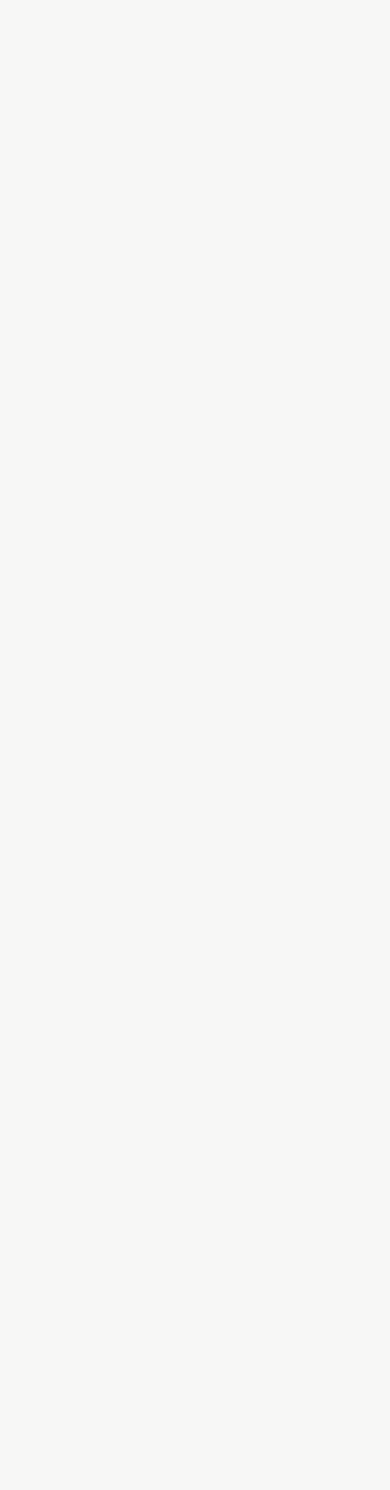
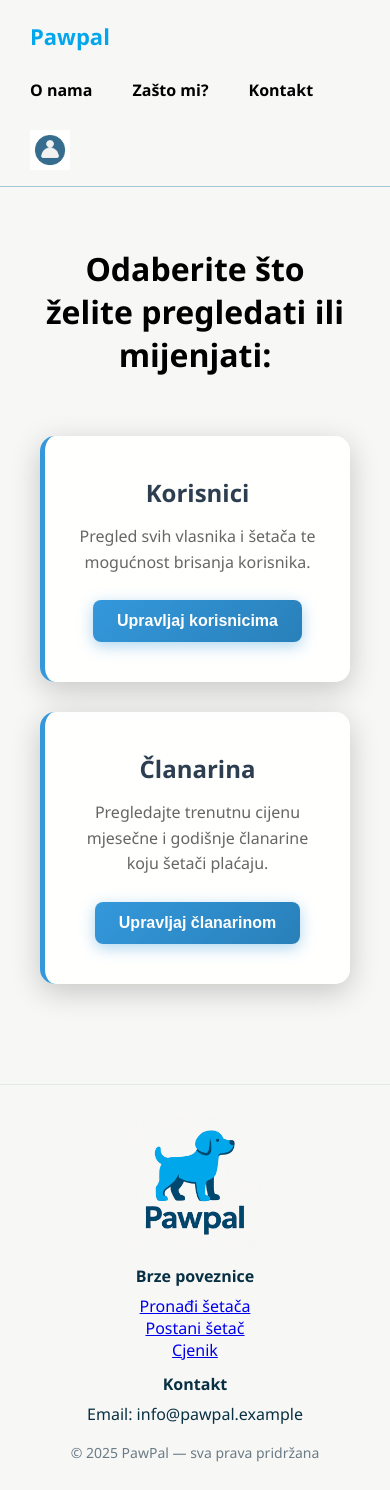
Before and after one commit to EmaZidar/PsiciUOphodnji, a React (Vite) app in the folder client/: page /admin in a window 390 px wide. Before the commit this address had no page. Before the commit the page ends 844 px from the top, so only its background shows below. Built offline with nearby package versions, Linux system fonts and the light colour scheme.

Commit message:
odabir clanarina ili korisnik
ima page i za planarinu i korisnike a na glavnom su sam gumbi

```diff
--- a/client/src/App.jsx
+++ b/client/src/App.jsx
@@ -7,6 +7,11 @@ import Register from "./pages/Register.jsx";
 import { Routes } from "react-router-dom";
 import "./style.css";
 import { BrowserRouter, Route } from "react-router-dom";
+import UlogiranAdmin from "./pages/UlogiranAdmin.jsx";
+import Korisnici from "./pages/Korisnici.jsx";
+import Clanarina from "./pages/Clanarina.jsx";
+
+
 function App() {
   return (
     <>
@@ -17,6 +22,10 @@ function App() {
           <Route path="/profil" element={<Profile />} />
           <Route path="/login" element={<Login />} />
           <Route path="/register" element={<Register />} />
+          <Route path="/admin" element={<UlogiranAdmin />} />
+          <Route path="/korisnici" element={<Korisnici />} />
+          <Route path="/clanarina" element={<Clanarina />} />
+
         </Routes>
       </BrowserRouter>
     </>
--- /dev/null
+++ b/client/src/pages/Clanarina.jsx
@@ -0,0 +1,40 @@
+import React from 'react';
+import './Clanarina.css';
+
+export default function Clanarina() {
+    //TODO: iz baze se ucita trenutna clanarina i mj i god i onda spemi u vaar i jos treba smislit kak ce gumbic radit
+    const mjclanarina="";
+    const godclanarina="";
+
+    return(
+        <>
+
+        <main className='main'>
+      <div className="admin-container">
+          <div className="admin-header">
+            <h1>Upravljanje članarinom</h1>
+          </div>
+
+          <div className="admin-content">
+
+            <div className="upravljanje">
+              <h2>Trenutna mjesečna članarina: {mjclanarina}</h2>
+              <button className='admin-btn'>Promijeni</button>
+            </div>
+
+            <div className="upravljanje">
+              <h2>Trenutna godišnja članarina: {godclanarina}</h2>
+              <button className='admin-btn'>Promijeni</button>
+            </div>
+
+          </div>
+        </div>
+      </main>
+
+        </>
+
+
+    )
+
+
+}
--- /dev/null
+++ b/client/src/pages/Korisnici.jsx
@@ -0,0 +1,33 @@
+import React from 'react';
+import './Korisnici.css';
+
+export default function Korisnici() {
+    //TODO: ovdje moraju iz baze doc svi korisnici koji nisu administratori i njih se spremit u svikorisnici
+    const svikorisnici=[{ime: "snss", prezime: "dnnncvnf"}]
+    return(
+        <>
+        <div className="admin-header">
+            <h1>Upravljanje korisnicima</h1>
+        </div>
+        <div className="admin-header">
+            <h2>Popis svih korisnika: </h2>
+        </div>
+        <div className='upravljanje'>
+        {svikorisnici.map(((k)=>(
+            <div className='jedan'>
+                <p> {k.ime} {k.prezime}
+                    <button>Obriši ga</button>
+                </p>
+
+            </div>
+        )
+        ))}
+        </div>
+
+        </>
+
+
+    )
+
+
+}
--- a/client/src/pages/UlogiranAdmin.css
+++ b/client/src/pages/UlogiranAdmin.css
@@ -1,8 +1,7 @@
-/* Admin Page Styles */
 
-.ulogiran-admin-main {
+
+.main {
   min-height: 100vh;
-  background: linear-gradient(135deg, #667eea 0%, #764ba2 100%);
   padding: 60px 40px;
   display: flex;
   align-items: center;
@@ -11,26 +10,14 @@
 
 .admin-container {
   width: 100%;
-  max-width: 1200px;
 }
 
 .admin-header {
   text-align: center;
   margin-bottom: 60px;
-  color: white;
+  color: rgb(0, 0, 0);
 }
 
-.admin-header h1 {
-  font-size: 3rem;
-  margin-bottom: 15px;
-  font-weight: 700;
-}
-
-.admin-header p {
-  font-size: 1.25rem;
-  opacity: 0.95;
-  font-weight: 400;
-}
 
 .admin-content {
   display: grid;
@@ -39,7 +26,7 @@
   margin-bottom: 40px;
 }
 
-.admin-card {
+.upravljanje {
   background: rgba(255, 255, 255, 0.95);
   border-radius: 15px;
   padding: 40px 30px;
@@ -51,33 +38,20 @@
   border-left: 5px solid #3498db;
 }
 
-.admin-card:hover {
+.upravljanje:hover {
   box-shadow: 0 12px 45px rgba(0, 0, 0, 0.25);
   transform: translateY(-5px);
 }
 
-.admin-card.stats-card {
-  background: linear-gradient(135deg, #3498db 0%, #2980b9 100%);
-  color: white;
-  border-left: 5px solid #e74c3c;
-}
 
-.admin-card.stats-card h2 {
-  color: white;
-}
-
-.admin-card.stats-card p {
-  color: rgba(255, 255, 255, 0.9);
-}
-
-.admin-card h2 {
+.upravljanje h2 {
   font-size: 1.5rem;
   color: #2c3e50;
   margin-bottom: 15px;
   font-weight: 600;
 }
 
-.admin-card p {
+.upravljanje p {
   font-size: 1rem;
   color: #666;
   margin-bottom: 25px;
@@ -101,70 +75,3 @@
 .admin-btn:hover {
   box-shadow: 0 6px 25px rgba(52, 152, 219, 0.6);
 }
-
-.admin-card.stats-card .admin-btn {
-  background: white;
-  color: #3498db;
-}
-
-.admin-card.stats-card .admin-btn:hover {
-  background: rgba(255, 255, 255, 0.9);
-}
-
-/* Responsive */
-@media (max-width: 768px) {
-  .ulogiran-admin-main {
-    padding: 40px 20px;
-  }
-
-  .admin-header h1 {
-    font-size: 2rem;
-  }
-
-  .admin-header p {
-    font-size: 1rem;
-  }
-
-  .admin-content {
-    gap: 20px;
-  }
-
-  .admin-card {
-    padding: 30px 20px;
-  }
-}
-
-@media (max-width: 640px) {
-  .ulogiran-admin-main {
-    padding: 30px 15px;
-  }
-
-  .admin-header {
-    margin-bottom: 40px;
-  }
-
-  .admin-header h1 {
-    font-size: 1.75rem;
-  }
-
-  .admin-header p {
-    font-size: 0.95rem;
-  }
-
-  .admin-content {
-    grid-template-columns: 1fr;
-    gap: 15px;
-  }
-
-  .admin-card {
-    padding: 25px 15px;
-  }
-
-  .admin-card h2 {
-    font-size: 1.25rem;
-  }
-
-  .admin-card p {
-    font-size: 0.95rem;
-  }
-}
--- a/client/src/pages/UlogiranAdmin.jsx
+++ b/client/src/pages/UlogiranAdmin.jsx
@@ -7,41 +7,34 @@ export default function UlogiranAdmin({ user }) {
   return (
     <>
       <HeaderUlogiran />
-      <main className="ulogiran-admin-main">
-        <div className="admin-container">
+    <main className='main'>
+      <div className="admin-container">
           <div className="admin-header">
-            <h1>Administratorska ploča</h1>
-            <p>Upravljajte platformom i korisnicima</p>
+            <h1>Odaberite što želite pregledati ili mijenjati:</h1>
           </div>
 
           <div className="admin-content">
-            <div className="admin-card stats-card">
-              <h2>Statistika sustava</h2>
-              <p>Pregledajte analitiku i ključne metrike.</p>
-              <button className="admin-btn">Statistika</button>
+
+            <div className="upravljanje">
+              <h2>Korisnici</h2>
+              <p>Pregled svih vlasnika i šetača te mogućnost brisanja korisnika.</p>
+              <form action="/korisnici">
+                  <input type="submit" value="Upravljaj korisnicima" className="admin-btn"/>
+              </form>
             </div>
 
-            <div className="admin-card">
-              <h2>Upravljanje korisnicima</h2>
-              <p>Pregledajte, uređujte i deaktivirajte korisnike.</p>
-              <button className="admin-btn">Korisnici</button>
+            <div className="upravljanje">
+              <h2>Članarina</h2>
+              <p>Pregledajte trenutnu cijenu mjesečne i godišnje članarine koju šetači plaćaju.</p>
+              <form action="/clanarina">
+                  <input type="submit" value="Upravljaj članarinom" className="admin-btn"/>
+              </form>
             </div>
 
-            <div className="admin-card">
-              <h2>Prijave i suprotnosti</h2>
-              <p>Upravljajte prijavaima korisnika i sporovima.</p>
-              <button className="admin-btn">Prijave</button>
-            </div>
-
-            <div className="admin-card">
-              <h2>Sigurnost i postavke</h2>
-              <p>Konfiguracija sustava i sigurnosne postavke.</p>
-              <button className="admin-btn">Postavke</button>
-            </div>
           </div>
         </div>
       </main>
-      <Footer />
+      <Footer/>
     </>
   );
 }
```
Also changed, not shown: client/src/pages/Clanarina.css (added), client/src/pages/Korisnici.css (added), 1 other file (tests, documents, lock files or other folders).
